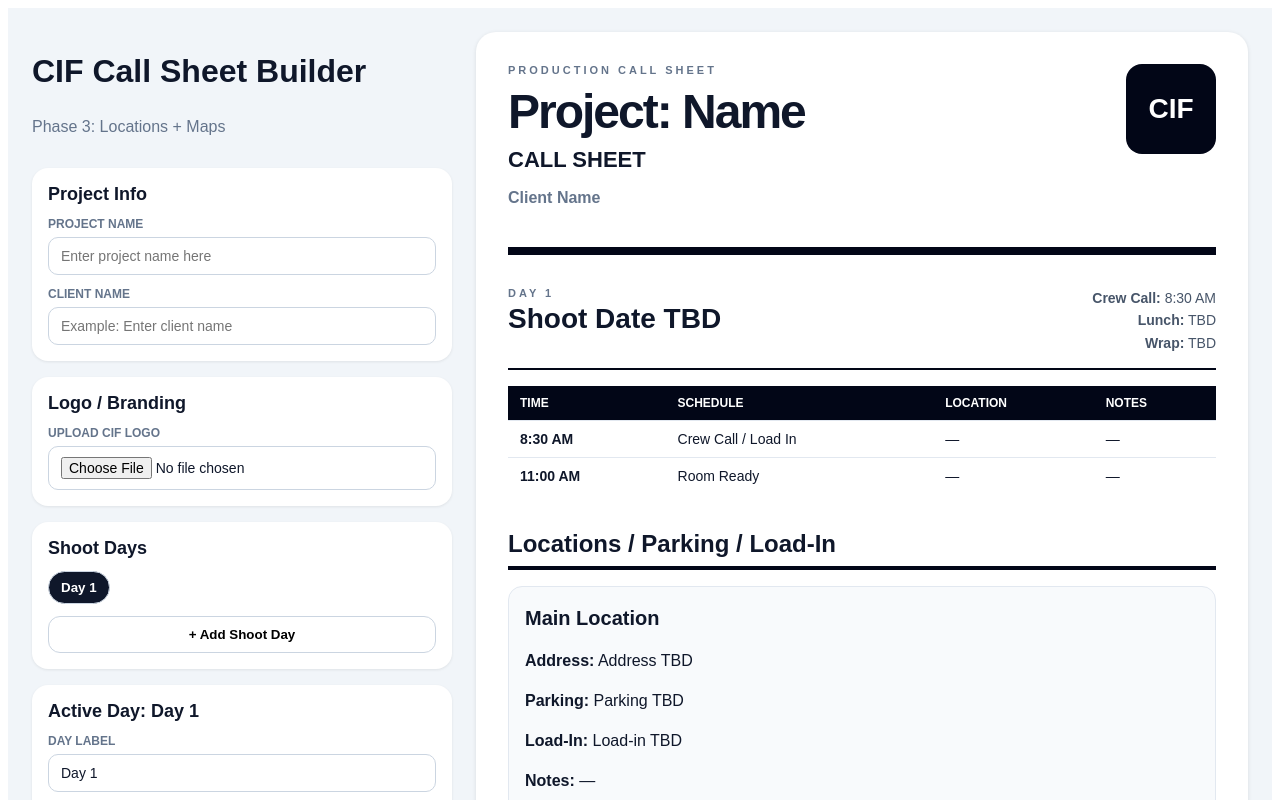
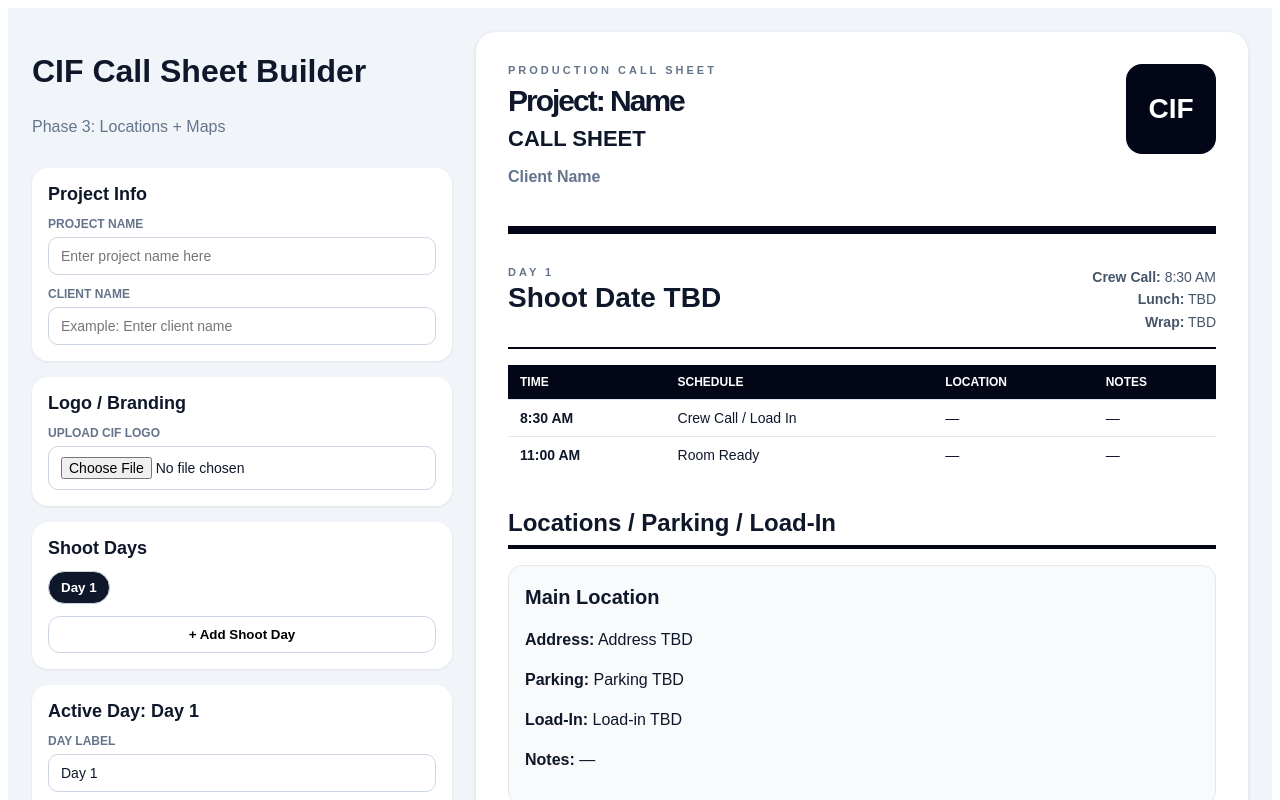
Before and after one commit to Innesrod/call-sheet-app, a React (Vite) app: page / in a window 1280 px wide. Shown: the top 800 px of the page. Built offline with nearby package versions, Linux system fonts and the light colour scheme.

Commit message:
Update App.jsx

```diff
--- a/src/App.jsx
+++ b/src/App.jsx
@@ -938,7 +938,7 @@ const styles = {
     color: "#64748b",
   },
   previewTitle: {
-    fontSize: 48,
+    fontSize: 30,
     margin: "8px 0",
     letterSpacing: -2,
   },
```
